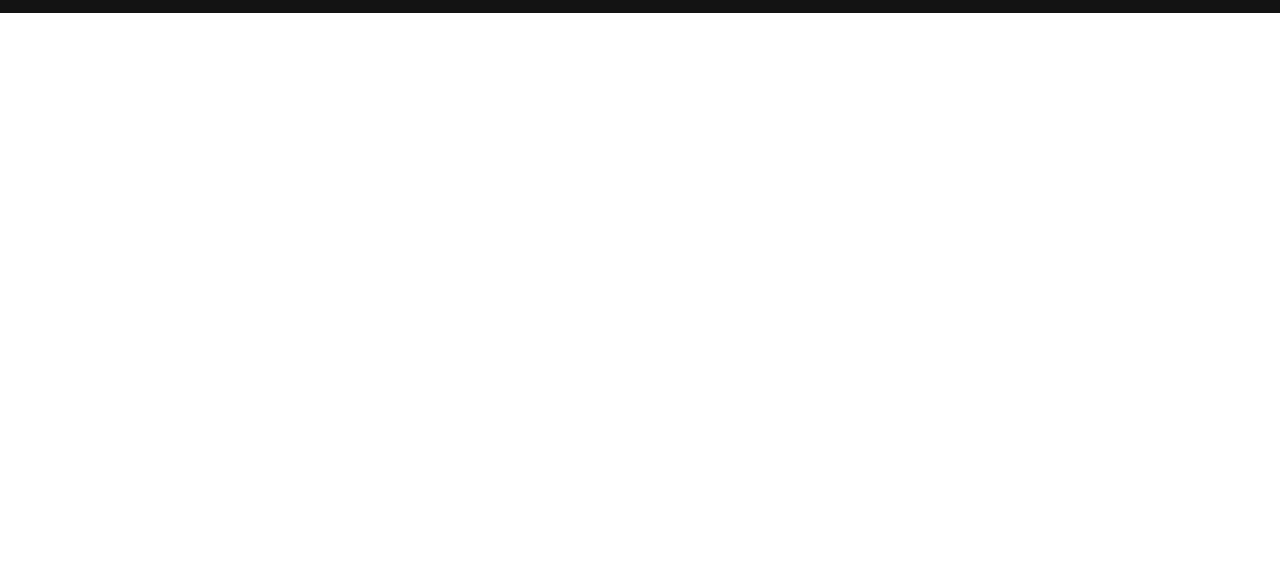
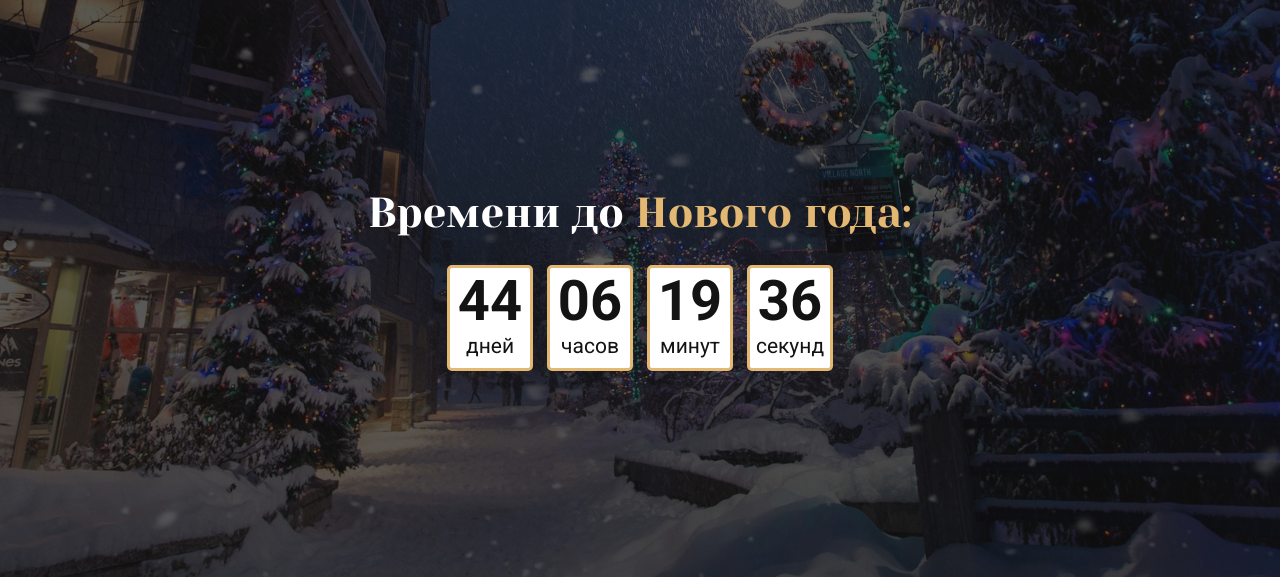
Before and after one commit to VeryBaguette/Tykovka, a website: page index.html in a window 1280 px wide. Shown: the part 2863-3440 px from the top of the page. Before the commit the page ends 2876 px from the top, so only its background shows below. Drawn offline with nearby package versions, Linux system fonts and the light colour scheme; files whose address does not match are found by name.

Commit message:
added timer

```diff
--- a/index.html
+++ b/index.html
@@ -8,6 +8,12 @@
     <link rel="stylesheet" href="./css/style.css" />
     <link
       href="https://fonts.googleapis.com/css2?family=Yeseva+One&display=swap"
+      rel="stylesheet"
+    />
+    <link rel="preconnect" href="https://fonts.googleapis.com" />
+    <link rel="preconnect" href="https://fonts.gstatic.com" crossorigin />
+    <link
+      href="https://fonts.googleapis.com/css2?family=Roboto:wght@300;400;700&display=swap"
       rel="stylesheet"
     />
     <title>Tykovka ceramics</title>
@@ -227,6 +233,36 @@
           </div>
         </div>
       </section>
+      <div class="newyear">
+        <div class="container">
+          <div class="newyear__timer">
+            <h1 class="title newyear__title">
+              Времени до
+              <span class="title--primary">Нового года:</span>
+            </h1>
+            <div class="timer">
+              <div class="timer__wrapper">
+                <div class="timer__block">
+                  <span class="timer__gross" id="days">66</span>
+                  дней
+                </div>
+                <div class="timer__block">
+                  <span class="timer__gross" id="hours">66</span>
+                  часов
+                </div>
+                <div class="timer__block">
+                  <span class="timer__gross" id="minutes">66</span>
+                  минут
+                </div>
+                <div class="timer__block">
+                  <span class="timer__gross" id="seconds">66</span>
+                  секунд
+                </div>
+              </div>
+            </div>
+          </div>
+        </div>
+      </div>
       <footer class="footer">
         <div class="container">
           <div class="menu">
--- a/js/main.js
+++ b/js/main.js
@@ -9,4 +9,45 @@ $(document).ready(function () {
   closeBtn.on("click", function () {
     modal.toggleClass("modal--visible");
   });
+
+  const deadline = "2022-01-01";
+
+  function getTimeRemaining(endTime) {
+    const t = Date.parse(endTime) - new Date().getTime(),
+      days = Math.floor(t / (1000 * 60 * 60 * 24)),
+      hours = Math.floor((t / (1000 * 60 * 60)) % 24),
+      minutes = Math.floor((t / (1000 * 60)) % 60),
+      seconds = Math.floor((t / 1000) % 60);
+    return {
+      total: t,
+      days: days,
+      hours: hours,
+      minutes: minutes,
+      seconds: seconds,
+    };
+  }
+
+  function setClock(selector, endTime) {
+    const timer = document.querySelector(selector),
+      days = timer.querySelector("#days"),
+      hours = timer.querySelector("#hours"),
+      minutes = timer.querySelector("#minutes"),
+      seconds = timer.querySelector("#seconds"),
+      timeInterval = setInterval(updateClock, 1000);
+
+    updateClock();
+
+    function updateClock() {
+      const t = getTimeRemaining(endTime);
+      days.innerHTML = t.days < 10 ? `0${t.days}` : t.days;
+      hours.innerHTML = t.hours < 10 ? `0${t.hours}` : t.hours;
+      minutes.innerHTML = t.minutes < 10 ? `0${t.minutes}` : t.minutes;
+      seconds.innerHTML = t.seconds < 10 ? `0${t.seconds}` : t.seconds;
+
+      if (t.total <= 0) {
+        clearInterval(timeInterval);
+      }
+    }
+  }
+  setClock(".timer", deadline);
 });
--- a/sass/_media.sass
+++ b/sass/_media.sass
@@ -23,6 +23,11 @@
     .header
         height: 36px
 
+@media screen and (max-width: 450px)
+    .timer__block
+        height: 90px
+        width: 70px
+
 @media screen and (max-width: 430px)
     .header__phone
         display: none
@@ -34,6 +39,16 @@
 @media screen and (max-width: 370px)
     .card__image
         width: 310px
+    .timer
+        &__block
+            height: 80px
+            width: 55px
+            font-size: 1.2rem
+            font-weight: 400
+            border: 2px solid $primary
+        &__gross
+            font-size: 3.4rem
+
 
 @media screen and (max-width: 370px)
     .modal__contacts
--- a/sass/style.sass
+++ b/sass/style.sass
@@ -6,7 +6,8 @@
 @import 'grid'
 @import 'templates/header'
 @import 'templates/hero'
-@import 'templates/_wares'
+@import 'templates/wares'
 @import 'templates/footer'
+@import 'templates/timer'
 @import 'templates/modal'
 @import 'media'
--- /dev/null
+++ b/sass/templates/_timer.sass
@@ -0,0 +1,42 @@
+.newyear
+    position: relative
+    background: $dark url("./../img/newyear.jpg") no-repeat center / cover
+    color: $light
+    height: 90vh
+    display: flex
+    justify-content: center
+    &::before
+        position: absolute
+        content: ''
+        top: 0
+        left: 0
+        width: 100%
+        height: 100%
+        background-color: rgba($dark, 0.7)
+    &__timer
+        position: relative
+        display: flex
+        flex-direction: column
+    &__title
+        text-align: center
+        font-size: 3rem
+.timer
+    display: flex
+    justify-content: space-around
+    text-align: center
+    &__wrapper
+        width: 400px
+        display: flex
+        justify-content: space-around
+    &__block
+        height: 100px
+        width: 80px
+        color: $dark
+        background-color: $light
+        border: 3px solid $primary
+        border-radius: 5px
+        font-size: 1.5rem
+        font-family: 'Roboto', sans-serif
+    &__gross
+        font-size: 4rem
+        font-weight: 600
```
Also changed, not shown: css/style.css, img/newyear.jpg (added).
